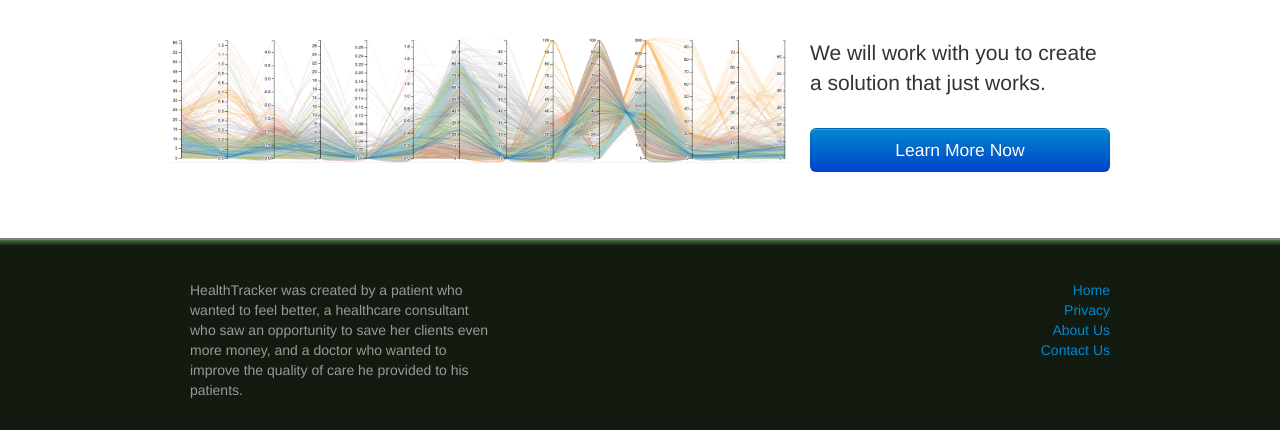
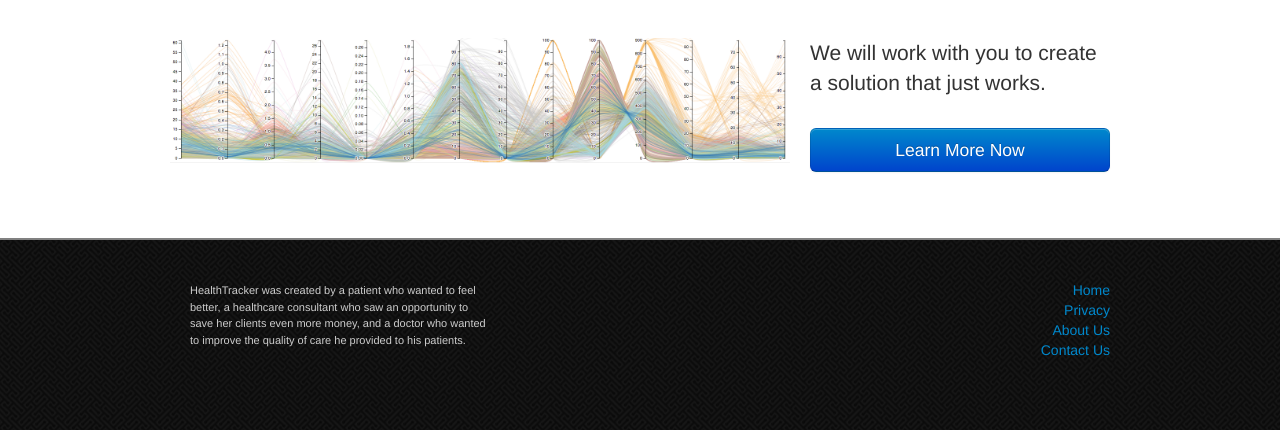
Before and after one commit to ihodes/healthtracker, a Flask app: page / in a window 1280 px wide. Shown: the part 978-1408 px from the top of the page. Run offline with Flask 2, Linux system fonts and the light colour scheme.

Commit message:
Improve looks of landing page. Done with this for now. Time to branch.

```diff
--- a/healthtracker/static/css/style.css
+++ b/healthtracker/static/css/style.css
@@ -1,9 +1,13 @@
 body { padding: 0; margin: 0;}
 .wrapper { margin: 0 auto; width: 940px;}
 footer { height: 150px; padding: 20px;
-         background: linear-gradient(0deg, #131a10 97%, #477047);
+         /* background: linear-gradient(0deg, #131a10 97%, #477047); */
+         background: url("/static/img/footer-bg.png");
          border-top: 2px grey solid; }
-footer p { width: 500px; margin: 20px auto 0 auto; }
+footer p { width: 500px; margin: 22px auto 0 auto;
+           color: #cdcdcd;
+           font-size: 11px; line-height: 1.5em;
+           font-family: Helvetica;}
 footer ul { width: 50px; margin: 10px auto 0 auto; }
 
 footer ul { margin-top: 20px; text-align: right; }
--- a/healthtracker/templates/landing.html
+++ b/healthtracker/templates/landing.html
@@ -59,10 +59,10 @@ Patients trust their doctors with decisions that impact quality of life. Now you
 
 <footer>
   <div class="wrapper row">
-    <p class="span4 muted">
+    <p class="span4">
       HealthTracker was created by a patient who wanted to feel better, a healthcare consultant who saw an opportunity to save her clients even more money, and a doctor who wanted to improve the quality of care he provided to his patients.
     </p>
-    <p class="span4 muted">
+    <p class="span4">
 
     </p>
   <ul class="span2 pull-right">
--- a/healthtracker/templates/layout.html
+++ b/healthtracker/templates/layout.html
@@ -3,7 +3,7 @@
   <head>
     <title>{% block title %}Track Your Health, Pain Free{% endblock %}</title>
 
-    <!-- Utilities -->
+    <!--[if lt IE 9]><script src="http://html5shiv.googlecode.com/svn/trunk/html5.js"></script><![endif]-->
     <script src="static/js/jquery-1.9.1.min.js"></script>
     <script src="static/js/jquery.sparkline.min.js"></script>
     <script src="static/js/bootstrap.min.js"></script>
```
Also changed, not shown: healthtracker/static/img/footer-bg.png (added).
